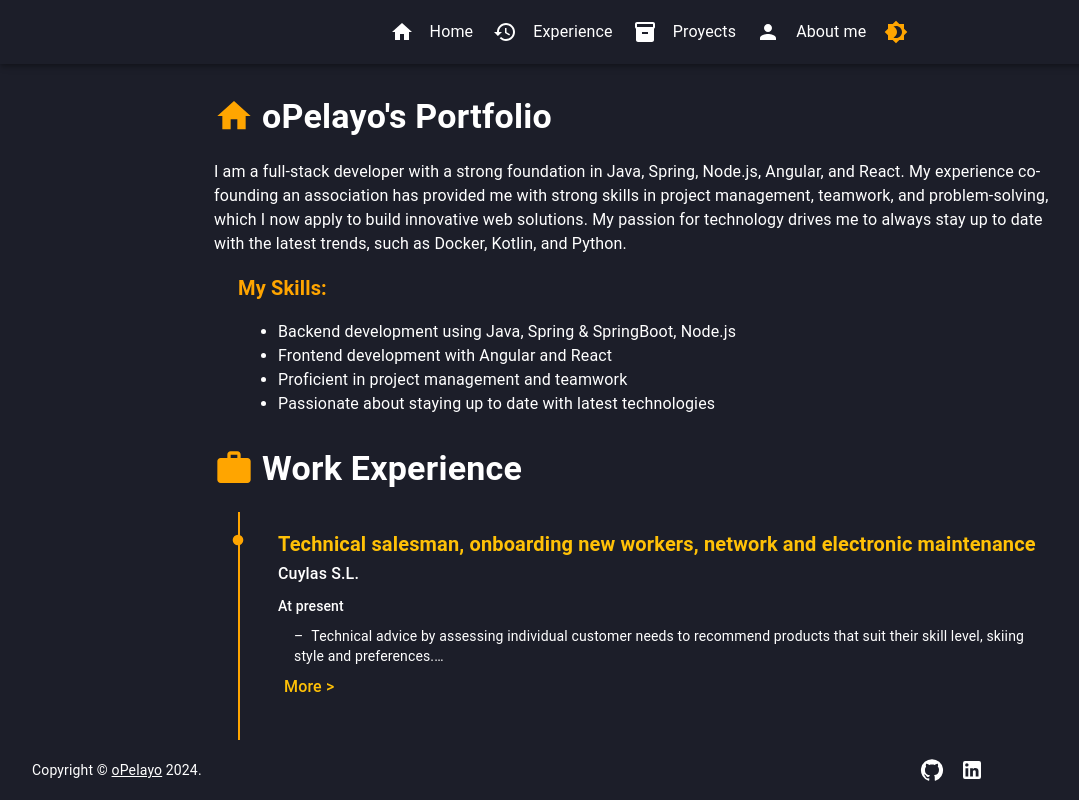
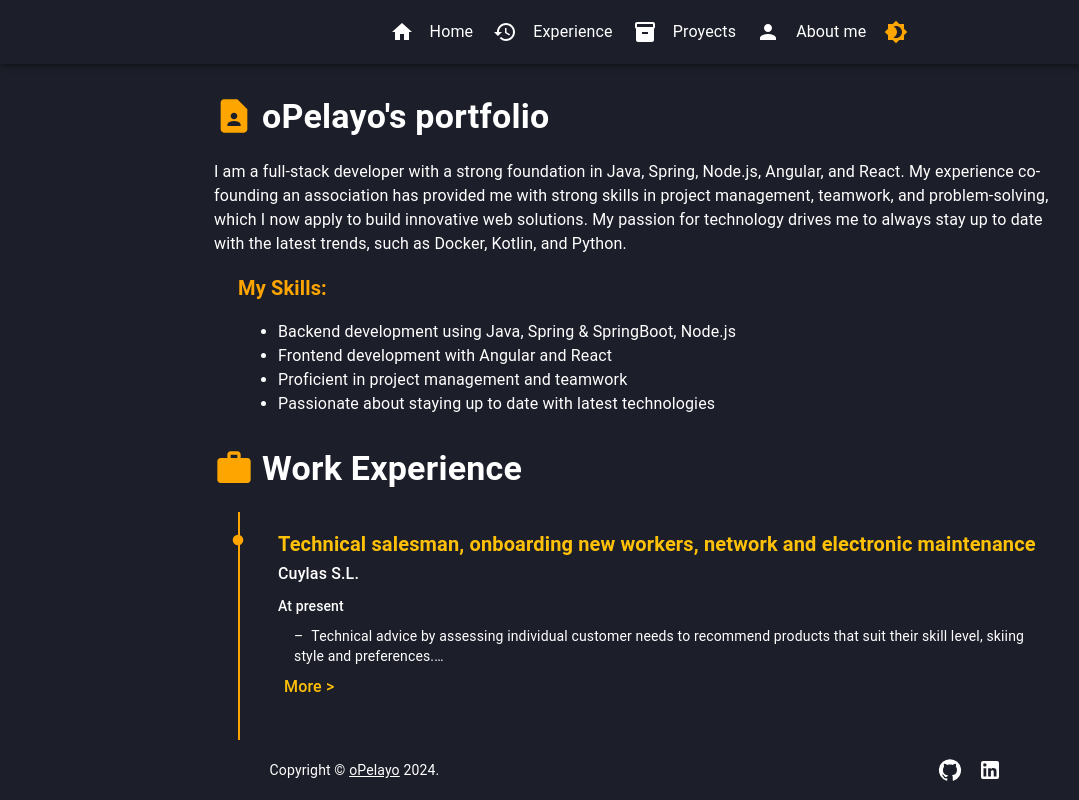
Before and after one commit to oPelayo/portfolio, a React (Create React App) app: page / in a window 1280 px wide. Shown: the top 800 px of the page, without its empty margins (0-1079 px from the left). Built offline with nearby package versions, Linux system fonts and the light colour scheme.

Commit message:
Sin envoltura en el texto del título de la página de inicio

```diff
--- a/src/components/Copyright/Copyright.js
+++ b/src/components/Copyright/Copyright.js
@@ -15,11 +15,11 @@ function Copyright() {
         position: 'fixed',
         left: '0px',
         bottom: 0,
-        width: '80%',
+        width: '100%',
         backgroundColor: '#1c1e29',
         padding: '10px',
         display: 'flex',
-        justifyContent: 'space-between',
+        justifyContent: 'space-around',
         alignItems: 'center',
         gap: 2,
         flexWrap: 'nowrap',
@@ -31,7 +31,7 @@ function Copyright() {
         variant="body2"
         color="text.secondary"
         component="div"
-        sx={{ color: 'white', whiteSpace: 'nowrap' }}
+        sx={{ color: 'white', whiteSpace: 'nowrap', textAlign: 'center' }}
       >
         {'Copyright © '}
         <Link color="inherit" href="mailto:opelayodev@gmail.com?subject=Contact%20trougth%20portfolio">
--- a/src/pages/Home.js
+++ b/src/pages/Home.js
@@ -1,7 +1,7 @@
 import React from 'react';
 import { Typography, Box } from '@mui/material';
 import { useTheme } from "@mui/material/styles";
-import HomeIcon from '@mui/icons-material/Home';
+import ContactPage from '@mui/icons-material/ContactPage';
 
 function Home() {
   const theme = useTheme();
@@ -10,12 +10,12 @@ function Home() {
     <Box sx={{ marginTop: 4 }}>
       {/* Título principal con icono */}
       <Box sx={{ display: "flex", alignItems: "center", mb: 3 }}>
-        <HomeIcon sx={{ color: '#ffa500', fontSize: "2.5rem", marginRight: 1 }} />
+        <ContactPage sx={{ color: '#ffa500', fontSize: "2.5rem", marginRight: 1 }} />
         <Typography
           variant="h4"
-          sx={{ fontWeight: "bold", color: theme.palette.text.primary, lineHeight: 1 }}
+          sx={{ fontWeight: "bold", color: theme.palette.text.primary, lineHeight: 1, flexWrap: 'nowrap', }}
         >
-          oPelayo's Portfolio
+          oPelayo's portfolio
         </Typography>
       </Box>
 
```
